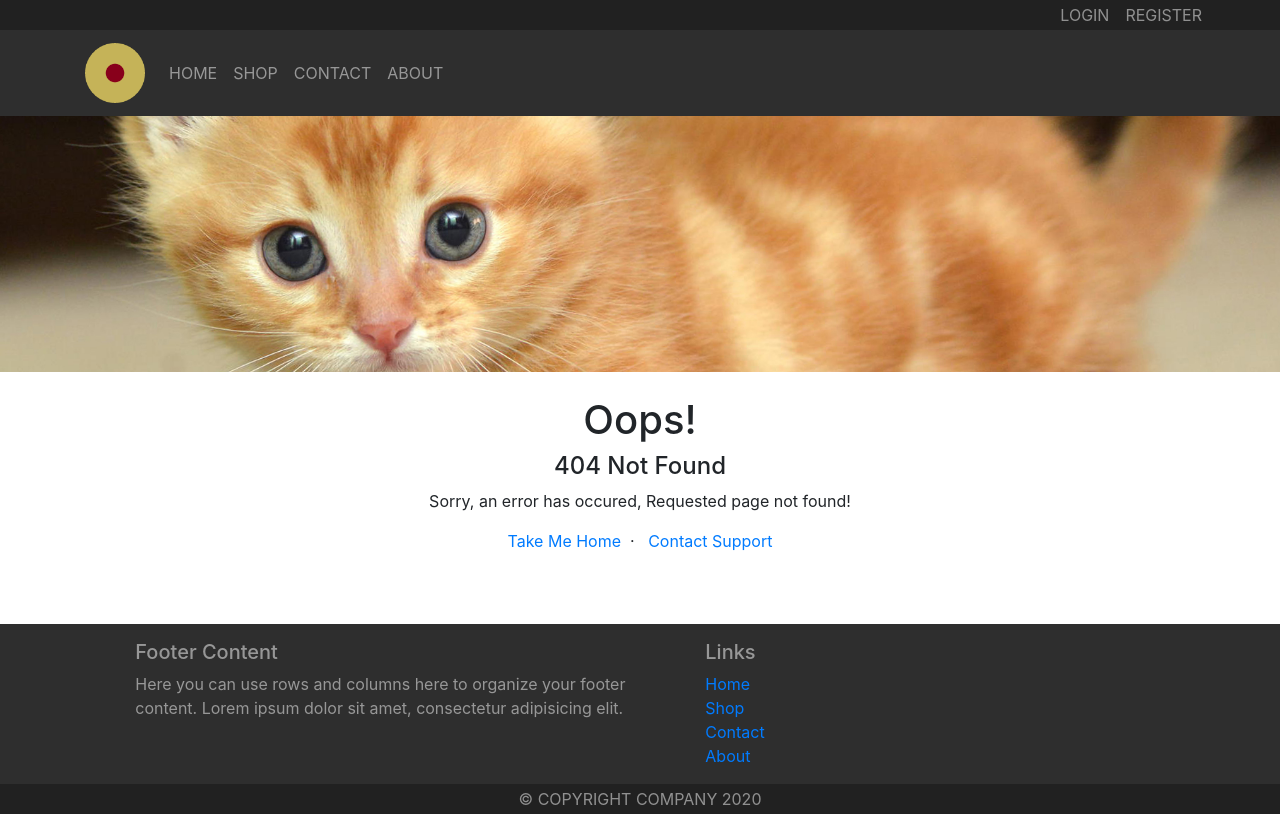
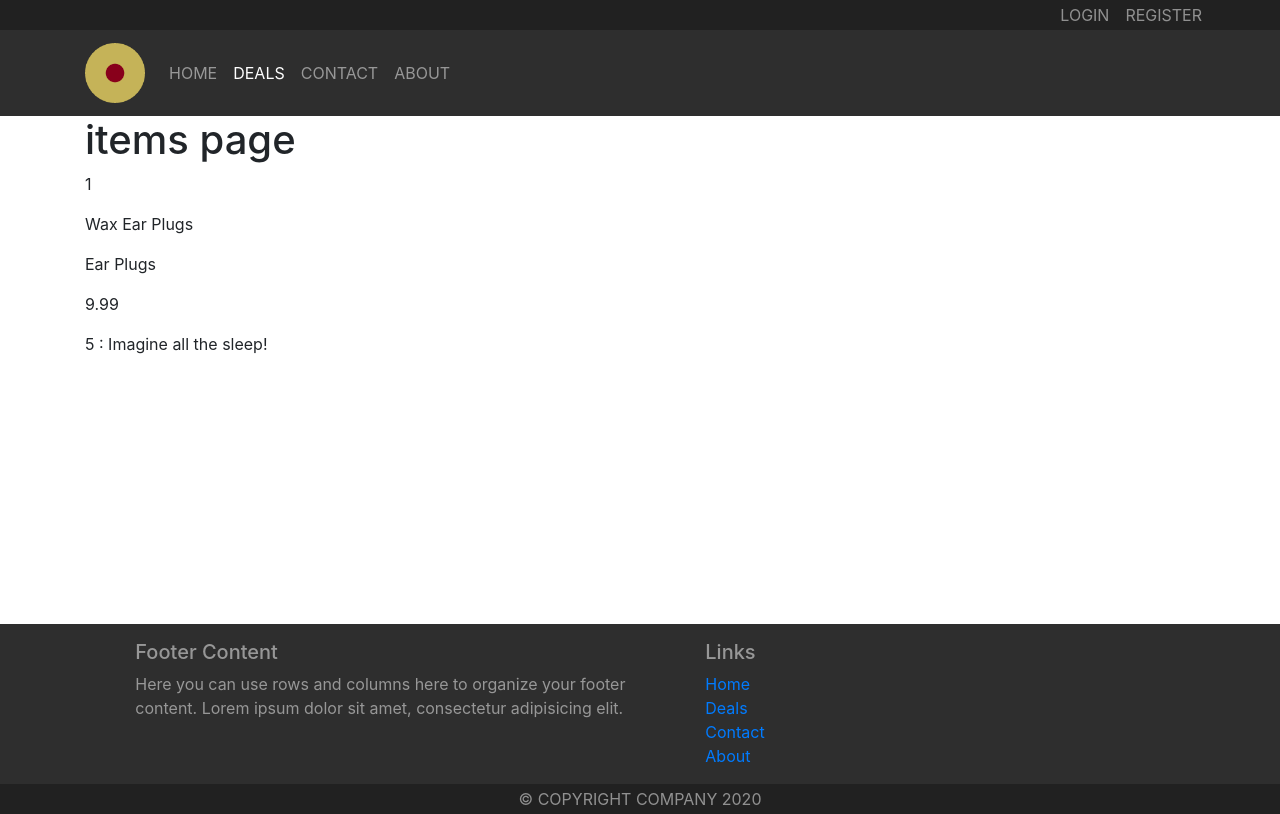
Before and after one commit to PhilipPhil/e-commerce, a React (Create React App) app in the folder app/: page /deals/1 in a window 1280 px wide. Before the commit this address led to /error404. Built offline with nearby package versions, Linux system fonts and the light colour scheme; the HTML template or start-up script is replaced by a standard one.

Commit message:
Fixes navbar tab names

```diff
--- a/app/src/components/Main.js
+++ b/app/src/components/Main.js
@@ -32,9 +32,9 @@ class Main extends Component {
             );
           }
 
-          const ItemWithId = ({match}) => {
+          const DealWithId = ({match}) => {
             return(
-                <Item item={this.state.items.filter((item) => item.id === parseInt(match.params.itemid,10))[0]} />
+                <Item item={this.state.items.filter((item) => item.id === parseInt(match.params.dealid,10))[0]} />
             );
           };
 
@@ -44,11 +44,13 @@ class Main extends Component {
                 <Header />
                 <Switch>
                     <Route exact path="/" component={Home}></Route>
-                    <Route exact path = "/shop" component={() => <Shop items={this.state.items} />} />
-                    <Route path='/shop/:itemid' component={ItemWithId} />
                     <Route path='/Contact' component={ContactPage} />
                     <Route path='/about' component={About} />
                     <Route path='/error404' component={Error404} />
+
+                    <Route exact path = "/deals" component={() => <Shop items={this.state.items} />} />
+                    <Route path='/deals/:dealid' component={DealWithId} />
+
                     <Redirect to="/error404" />
                 </Switch>
                 </div>
--- a/app/src/components/include/Footer.js
+++ b/app/src/components/include/Footer.js
@@ -22,7 +22,7 @@ const FooterComponent = (props) => {
                             <h5>Links</h5>
                             <ul className="list-unstyled">
                                 <li><Link to='/'>Home</Link></li>
-                                <li><Link to='/shop'>Shop</Link></li>
+                                <li><Link to='/deals'>Deals</Link></li>
                                 <li><Link to='/contact'>Contact</Link></li>
                                 <li><Link to='/About'>About</Link></li>
                             </ul>
--- a/app/src/components/include/Header.js
+++ b/app/src/components/include/Header.js
@@ -41,7 +41,7 @@ class Header extends Component {
                                     <NavLink className="nav-link" exact to='/'>HOME</NavLink>
                                 </NavItem>
                                 <NavItem>
-                                    <NavLink className="nav-link" to='/shop'>SHOP</NavLink>
+                                    <NavLink className="nav-link" to='/deals'>DEALS</NavLink>
                                 </NavItem>
                                 <NavItem>
                                     <NavLink className="nav-link" to='/contact'>CONTACT</NavLink>
```
